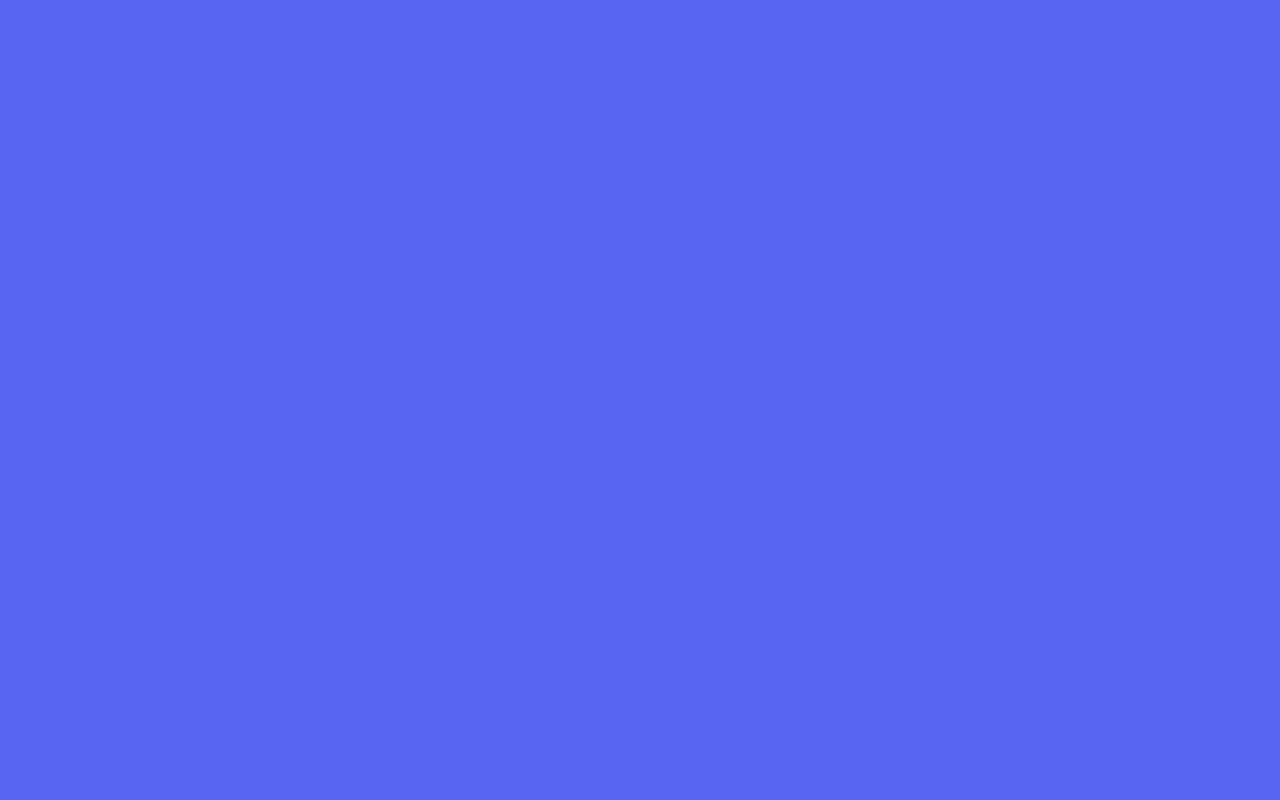
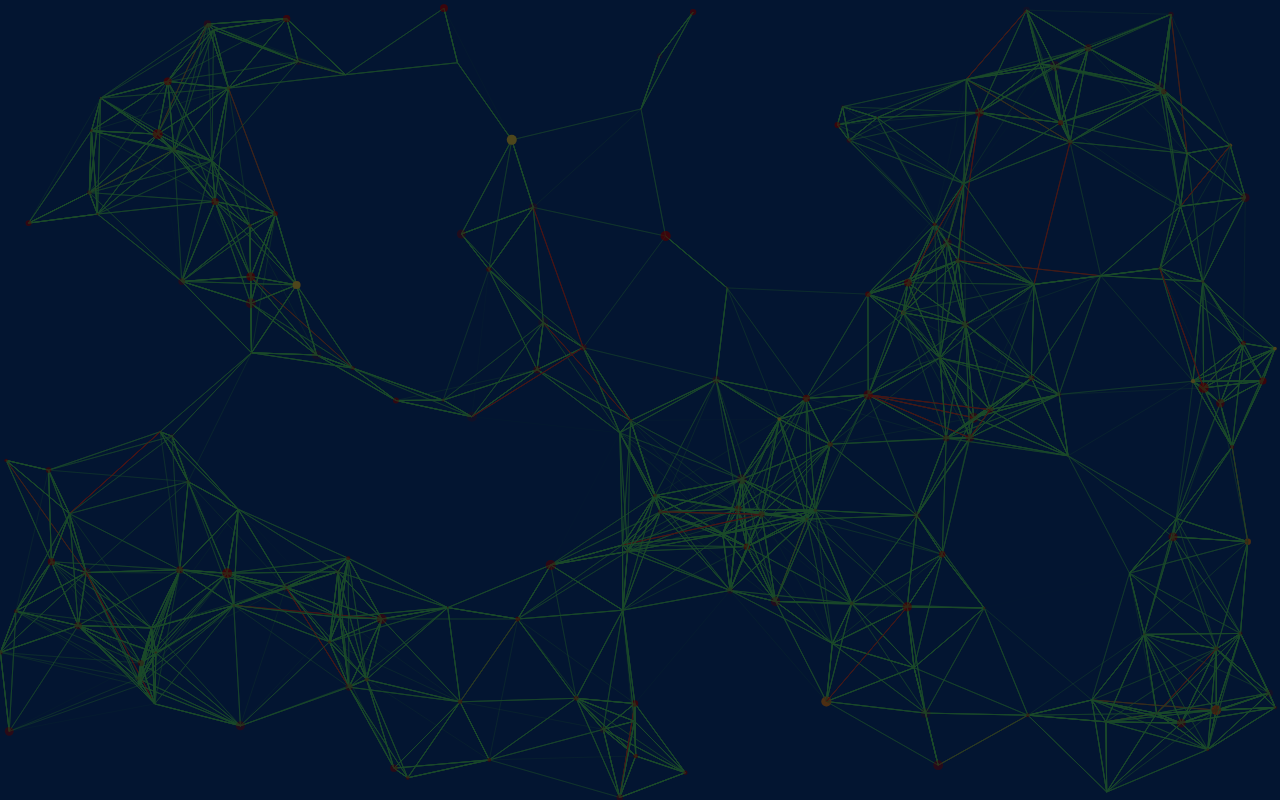
Before and after one commit to dhruv-kaushikk/MFRN-bio-website, a React (Create React App) app in the folder frontend/: page / in a window 1280 px wide. Built offline with nearby package versions, Linux system fonts and the light colour scheme.

Commit message:
feat(landingPage): add dynamic particle background
A background which implements great dynamic particles

```diff
--- a/frontend/src/App.css
+++ b/frontend/src/App.css
@@ -1,3 +1,3 @@
 body {
-  background-color: #5865f2;
+  background-color: black;
 }
--- a/frontend/src/App.tsx
+++ b/frontend/src/App.tsx
@@ -1,8 +1,10 @@
 import './App.css';
+import Particles from './components/landingPage/particles';
 
 function App() {
   return (
     <div className="App">
+      <Particles />
     </div>
   );
 }
--- /dev/null
+++ b/frontend/src/components/landingPage/particles.tsx
@@ -0,0 +1,134 @@
+import { makeStyles } from '@mui/styles';
+import React, { Component } from 'react'
+import ReactParticles from 'react-tsparticles'
+type Props = {}
+
+type State = {}
+
+const useStyles = makeStyles(() => ({
+	particlesCanvas: {
+		position: "fixed",
+		opacity: "0.3"
+	},
+}));
+const Particles = () => {
+	const classes = useStyles();
+	return (
+		<ReactParticles
+			canvasClassName={classes.particlesCanvas}
+			params={{
+				background: {
+					color: {
+						value: "#0d47a1"
+					},
+					position: "50% 50%",
+					repeat: "no-repeat",
+					size: "cover"
+				},
+				fullScreen: {
+					zIndex: 1
+				},
+				interactivity: {
+					events: {
+						onClick: {
+							enable: true,
+							mode: "push"
+						},
+						onHover: {
+							enable: true,
+							mode: "repulse"
+						}
+					},
+					modes: {
+						bubble: {
+							distance: 400,
+							duration: 2,
+							opacity: 0.8,
+							size: 40
+						},
+						grab: {
+							distance: 400
+						}
+					}
+				},
+				particles: {
+					color: {
+						value: "#ff0000"
+					},
+					links: {
+						color: {
+							value: "#57f287"
+						},
+						distance: 150,
+						enable: true,
+						opacity: 2
+					},
+					move: {
+						attract: {
+							rotate: {
+								x: 600,
+								y: 1200
+							}
+						},
+						enable: true,
+						outModes: {
+							default: "out",
+							bottom: "out",
+							left: "out",
+							right: "out",
+							top: "out"
+						}
+					},
+					number: {
+						density: {
+							enable: true
+						},
+						value: 150
+					},
+					opacity: {
+						random: true,
+						value: {
+							min: 0.1,
+							max: 0.5
+						},
+						animation: {
+							enable: true,
+							speed: 3,
+							minimumValue: 0.1
+						}
+					},
+					size: {
+						random: true,
+						value: {
+							min: 0.1,
+							max: 5
+						},
+						animation: {
+							enable: true,
+							speed: 20,
+							minimumValue: 0.1
+						}
+					},
+					twinkle: {
+						lines: {
+							enable: true,
+							frequency: 0.02,
+							color: {
+								value: "#ed4245"
+							},
+
+						},
+						particles: {
+							enable: true,
+							color: {
+								value: "#fee75c"
+							}
+						}
+					}
+				}
+			}
+			} />
+	)
+}
+
+export default Particles;
```
